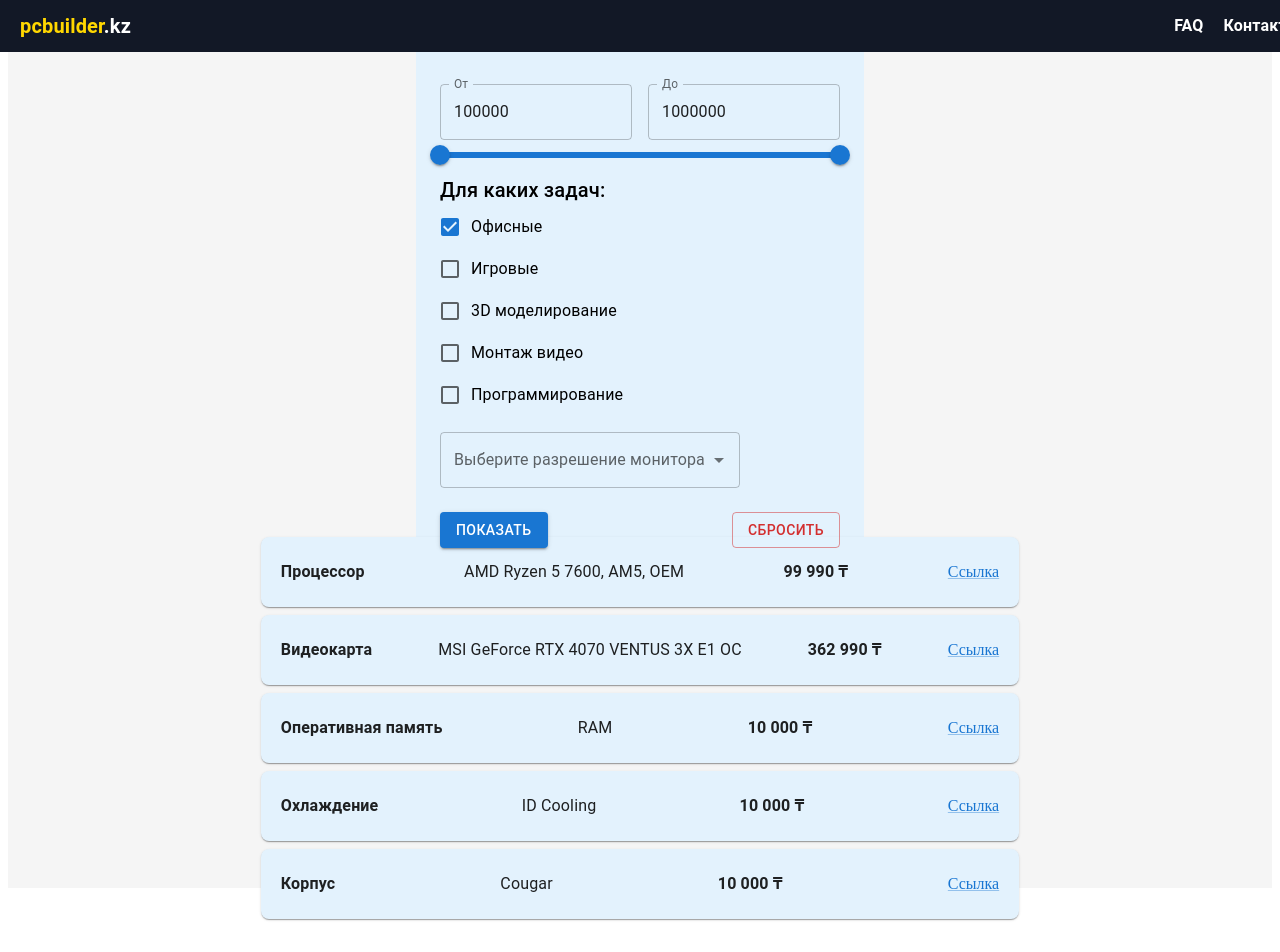
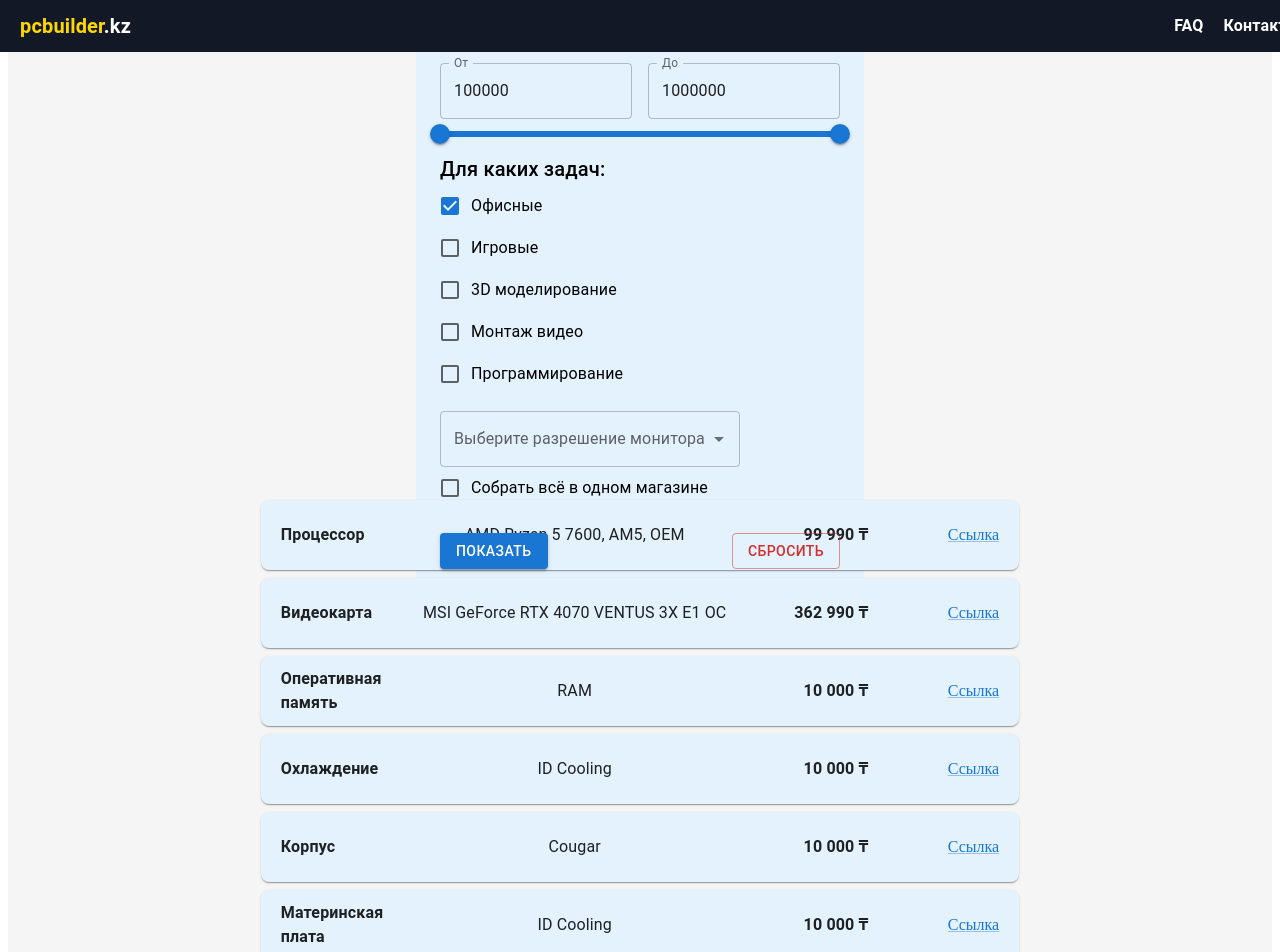
Before and after one commit to khafmann/pcbuilder, a React (Vite) app in the folder frontend/: page / in a window 1280 px wide. Shown: the top 952 px of the page. Before the commit the page ends 929 px from the top, so only its background shows below. Built offline with nearby package versions, Linux system fonts and the light colour scheme.

Commit message:
Небольшие правки по стилю

```diff
--- a/frontend/src/components/ConfigComponent.tsx
+++ b/frontend/src/components/ConfigComponent.tsx
@@ -35,7 +35,28 @@
         name: "Cougar",
         price: "10 000 ₸",
         link: "https://google.com/"
-    }
+    },
+    {
+        id: 6,
+        category: "Материнская плата",
+        name: "ID Cooling",
+        price: "10 000 ₸",
+        link: "https://google.com/"
+    },
+    {
+        id: 7,
+        category: "Блок питания",
+        name: "ID Cooling",
+        price: "10 000 ₸",
+        link: "https://google.com/"
+    },
+    {
+        id: 8,
+        category: "Хранение данных",
+        name: "ID Cooling",
+        price: "10 000 ₸",
+        link: "https://google.com/"
+    },
 ];
 
 export default function ConfigComponent() {
@@ -44,7 +65,7 @@
             display: "flex",
             justifyContent: "center",
             alignItems: "center",
-            height: "40vh",
+            height: "60vh",
             bgcolor: "#f5f5f5"
         }}>
             <Box sx={{ display: "flex", flexDirection: "column", gap: "8px", width: "60%", padding: "10px" }}>
@@ -54,23 +75,26 @@
                         sx={{
                             display: "flex",
                             alignItems: "center",
-                            justifyContent: "space-between",
                             backgroundColor: "#E3F2FD",
                             padding: "10px 20px",
                             borderRadius: "8px",
                             height: "50px",
                         }}
                     >
-                        <Typography variant="body1" fontWeight="bold">
-                            {item.category}
-                        </Typography>
-                        <Typography variant="body1">{item.name}</Typography>
-                        <Typography variant="body1" fontWeight="bold">
-                            {item.price}
-                        </Typography>
-                        <Link href={item.link} target="_blank" rel="noopener noreferrer">
-                            Ссылка
-                        </Link>
+                        <Box sx={{ width: "20%" }}>
+                            <Typography fontWeight="bold">{item.category}</Typography>
+                        </Box>
+                        <Box sx={{ width: "50%" }}>
+                            <Typography textAlign="center">{item.name}</Typography>
+                        </Box>
+                        <Box sx={{ width: "20%", textAlign: "right" }}>
+                            <Typography fontWeight="bold">{item.price}</Typography>
+                        </Box>
+                        <Box sx={{ width: "20%", textAlign: "right" }}>
+                            <Link href={item.link} target="_blank" rel="noopener noreferrer">
+                                Ссылка
+                            </Link>
+                        </Box>
                     </Card>
                 ))}
             </Box>
--- a/frontend/src/components/FilterComponent.tsx
+++ b/frontend/src/components/FilterComponent.tsx
@@ -100,6 +100,8 @@
                     />
                 </FormControl>
 
+                <FormControlLabel control={<Checkbox />} label="Собрать всё в одном магазине" />
+
                 <Box sx={{ mt: 3, display: "flex", justifyContent: "space-between" }}>
                     <Button variant="contained" color="primary">Показать</Button>
                     <Button variant="outlined" color="error" onClick={() => { setBudget([100000, 1000000]); }}>Сбросить</Button>
```
